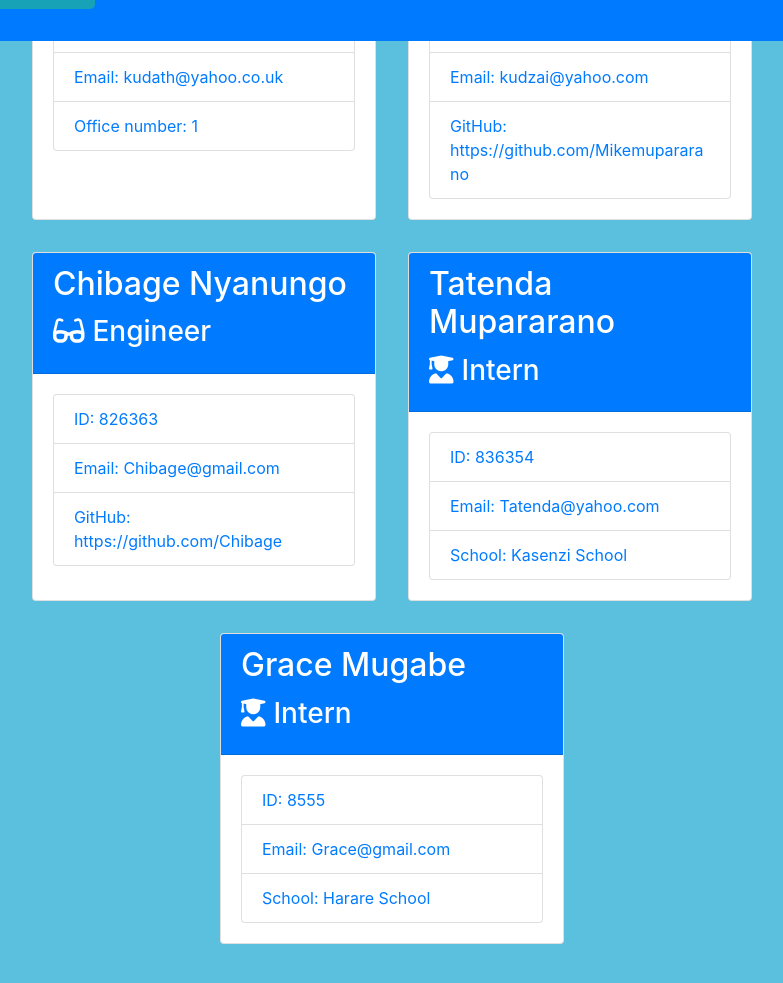
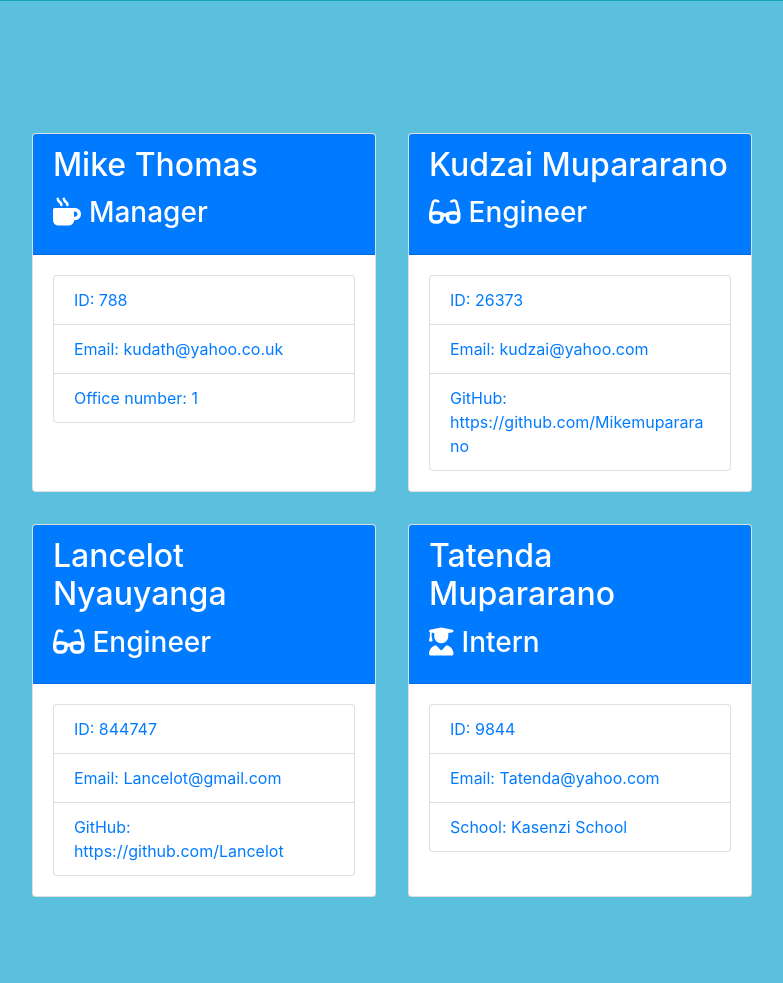
Before and after one commit to Mikemupararano/team-profile-generator, a website: page starter/output/team.html in a window 1280 px wide. Shown: the part 255-1238 px from the top of the page, without its empty margins (248-1031 px from the left). Drawn offline with nearby package versions, Linux system fonts and the light colour scheme.

Commit message:
Carried out one last test and generated HTML.

```diff
--- a/starter/output/team.html
+++ b/starter/output/team.html
@@ -15,18 +15,13 @@
 
     </head>
     <body>
-     <nav class="navbar navbar-expand-lg bg-primary navbar-dark py-3 fixed-top text-center">
         <div class="container-fluid text-primary">
             <div class="row">
                 <div class="col-12 jumbotron mb-3 team-heading bg-info text-primary mx-auto">
-                    <h1 class="text-center bg-danger text-white py-4 mb-0">My Team</h1>
+                    <h1 class="text-center bg-danger text-white py-4">My Team</h1>
                 </div>
             </div>
         </div>
-
-     </nav>
-
-
         <div class="container text-primary">
             <div class="row">
                 <div class="team-area col-12 d-flex flex-wrap justify-content-center text-primary mx-auto">
@@ -38,7 +33,7 @@
             </div>
             <div class="card-body">
                 <ul class="list-group">
-                    <li class="list-group-item">ID: 766</li>
+                    <li class="list-group-item">ID: 788</li>
                     <li class="list-group-item">Email: <a href="mailto:kudath@yahoo.co.uk">kudath@yahoo.co.uk</a></li>
                     <li class="list-group-item">Office number: 1</li>
                 </ul>
@@ -52,7 +47,7 @@
             </div>
             <div class="card-body">
                 <ul class="list-group">
-                    <li class="list-group-item">ID: 73355</li>
+                    <li class="list-group-item">ID: 26373</li>
                     <li class="list-group-item">Email: <a href="mailto:kudzai@yahoo.com">kudzai@yahoo.com</a></li>
                     <li class="list-group-item">GitHub: <a href="https://github.com/https://github.com/Mikemupararano" target="_blank" rel="noopener noreferrer">https://github.com/Mikemupararano</a></li>
                 </ul>
@@ -61,14 +56,14 @@
 
         <div class="card employee-card text-primary mx-3 my-3">
             <div class="card-header bg-primary text-white">
-                <h2 class="card-title">Chibage Nyanungo</h2>
+                <h2 class="card-title">Lancelot Nyauyanga</h2>
                 <h3 class="card-title"><i class="fas fa-glasses mr-2"></i>Engineer</h3>
             </div>
             <div class="card-body">
                 <ul class="list-group">
-                    <li class="list-group-item">ID: 826363</li>
-                    <li class="list-group-item">Email: <a href="mailto:Chibage@gmail.com">Chibage@gmail.com</a></li>
-                    <li class="list-group-item">GitHub: <a href="https://github.com/https://github.com/Chibage" target="_blank" rel="noopener noreferrer">https://github.com/Chibage</a></li>
+                    <li class="list-group-item">ID: 844747</li>
+                    <li class="list-group-item">Email: <a href="mailto:Lancelot@gmail.com">Lancelot@gmail.com</a></li>
+                    <li class="list-group-item">GitHub: <a href="https://github.com/https://github.com/Lancelot" target="_blank" rel="noopener noreferrer">https://github.com/Lancelot</a></li>
                 </ul>
             </div>
         </div>
@@ -80,23 +75,9 @@
             </div>
             <div class="card-body">
                 <ul class="list-group">
-                    <li class="list-group-item">ID: 836354</li>
+                    <li class="list-group-item">ID: 9844</li>
                     <li class="list-group-item">Email: <a href="mailto:Tatenda@yahoo.com">Tatenda@yahoo.com</a></li>
                     <li class="list-group-item">School: Kasenzi School</li>
-                </ul>
-            </div>
-        </div>
-
-        <div class="card employee-card text-primary mx-3 my-3">
-            <div class="card-header bg-primary text-white">
-                <h2 class="card-title">Grace Mugabe</h2>
-                <h3 class="card-title"><i class="fas fa-user-graduate mr-2"></i>Intern</h3>
-            </div>
-            <div class="card-body">
-                <ul class="list-group">
-                    <li class="list-group-item">ID: 8555</li>
-                    <li class="list-group-item">Email: <a href="mailto:Grace@gmail.com">Grace@gmail.com</a></li>
-                    <li class="list-group-item">School: Harare School</li>
                 </ul>
             </div>
         </div>
```
Also changed, not shown: assets/final-screenshot.png (added), assets/final-test.png (added), assets/final-user-input.png (added).
